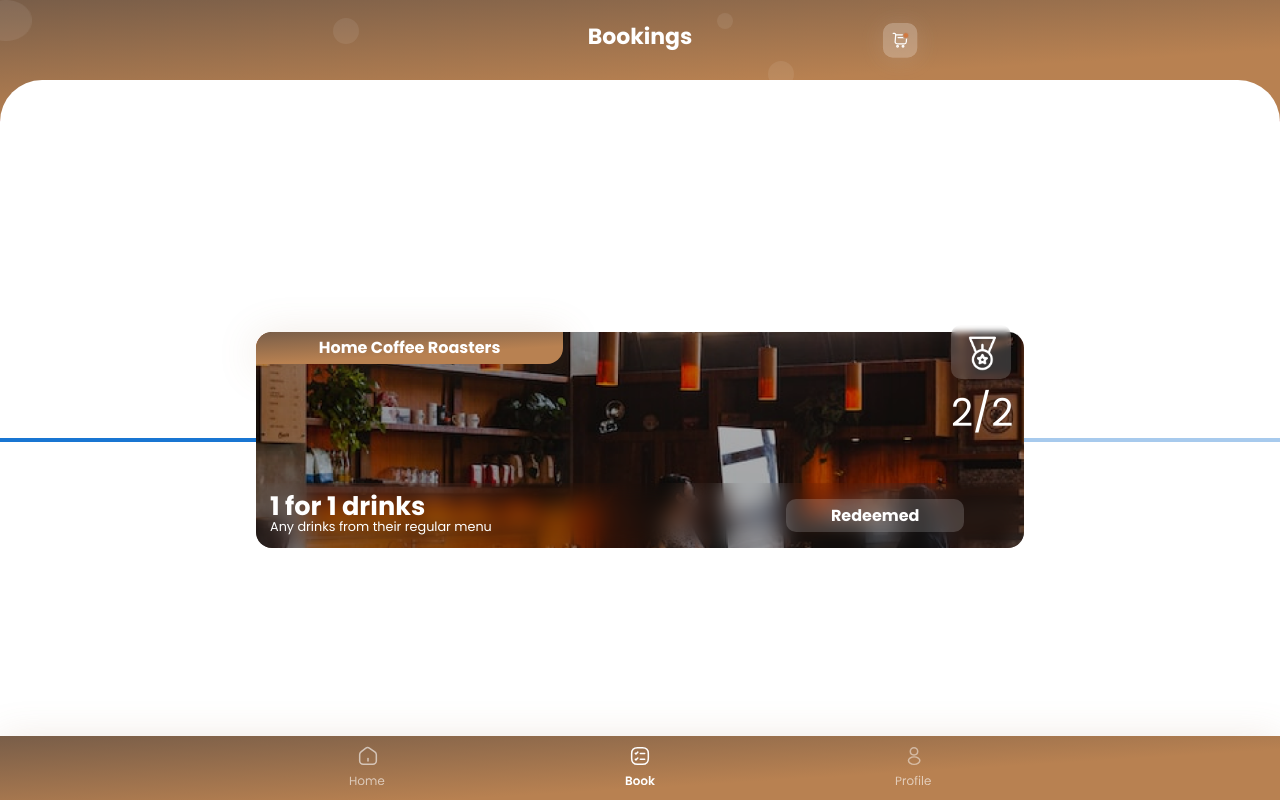
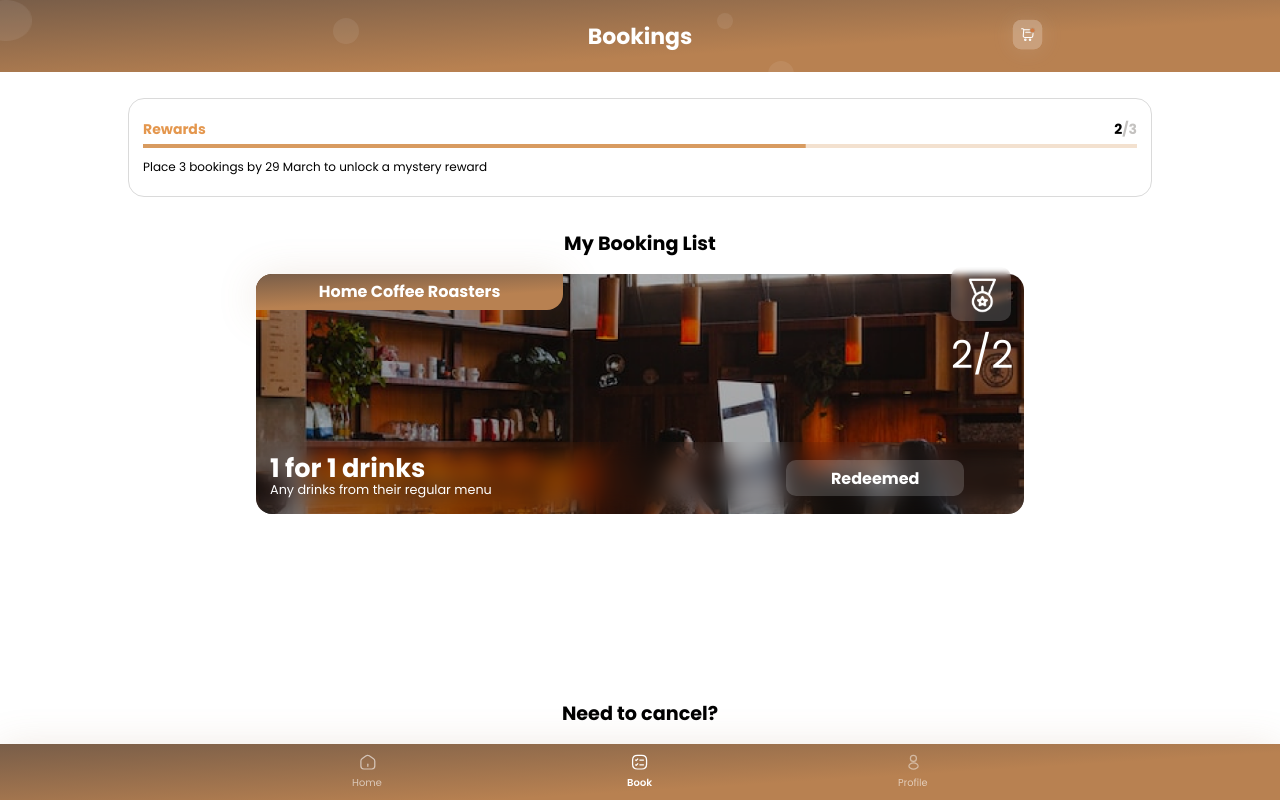
Before and after one commit to hustle-huts/hustlehuts-app, a Next.js app: page /bookings in a window 1280 px wide. Built offline with nearby package versions, Linux system fonts and the light colour scheme.

Commit message:
fixed top banner and updated bookings page

```diff
--- a/components/bottomNavbar/bottom-navbar.module.css
+++ b/components/bottomNavbar/bottom-navbar.module.css
@@ -3,7 +3,7 @@
     box-shadow: 0px 4px 40px rgba(160, 116, 78, 0.18);
     position: fixed;
     bottom: 0;
-    height: 8%;
+    height: 3.5rem;
     display: flex;
     padding: 10px 5%;
 }
--- a/components/topBanner/top-banner.module.css
+++ b/components/topBanner/top-banner.module.css
@@ -3,10 +3,11 @@
     width: 100%;
     /* the height of the elements below the top banner is set to 90% of \
     the page, leaving 10% total for the top-banner in the pages' css */
-    height: 15%;
+    height: 4.5rem;
     left: 0px;
     top: 0px;
     background: linear-gradient(176.54deg, #6D5747 -11.89%, #B88151 64.46%);
+    z-index: 3;
 }
 
 .header {
@@ -26,18 +27,11 @@
 
 .cart {
     position: absolute;
-    width: 70%;
-    height: 70%;
-    right: -15%;
+    width: 100%;
+    height: 100%;
     top: 0%;
-
+    right: -30%;
     z-index: 3;
-}
-
-@media (min-width: 600px) {
-    .cart {
-        right: -5%;
-    }
 }
 
 .leftEclipse {
--- /dev/null
+++ b/components/users/bookings-bar.module.css
@@ -0,0 +1,56 @@
+.container {
+    padding: 20px 14px;
+    display: flex;
+    flex-direction: column;
+    align-items: center;
+    width: 80%;
+    border: none;
+    margin-top: 10px;
+
+    text-align: center;
+    background-color: white;
+    border-radius: 16px;
+    border: 1px solid #DADADA;
+    justify-content: space-between;
+    height: fit-content;
+    text-align: center;
+    top:120px;
+}
+
+.title {
+    display: flex;
+    flex-direction: row;
+}
+
+.icon {
+    flex: 1;
+    margin-right: 6px;
+    height: 40px;
+}
+
+.reward {
+    display: flex;
+    flex-direction: column;
+    flex: 5;
+}
+
+.bar {
+    color: #D89B60;
+}
+
+.progress {
+    display: flex;
+    flex-direction: row;
+    justify-content: space-between;
+}
+
+.desc {
+    font-size: 12px;
+    font-weight: 400;
+    text-align: left;
+    margin-top: 10px;
+}
+
+.MuiLinearProgress-root {
+    height: 10px;
+  }
--- /dev/null
+++ b/components/users/bookings-bar.tsx
@@ -0,0 +1,24 @@
+import styles from './bookings-bar.module.css';
+import { LinearProgress } from '@mui/material';
+export default function BookingsBar() {
+
+    return (
+        <div className={styles.container}>
+            <div className={styles.title}>
+                <div className={styles.reward}>
+                    <div className={styles.progress}>
+                        <h1 style={{ fontSize:"14px", color:"#E4974E", textAlign:"left" }}>Rewards</h1>
+                        <span style={{display:"flex", flexDirection:"row", flex:" 2"}}>
+                            <h2 style={{ fontSize:"14px", color:"#000000", flex:"1"}}>2</h2>
+                            <h2 style={{ fontSize:"14px", color:"#C4C2C0", flex:"1" }}>/3</h2>
+                        </span>
+                    </div>
+                    <div style={{ height: '4px', color:"#D89B60", marginTop:'4px' }}>
+                        <LinearProgress color='inherit' variant='determinate' value={66.67} />
+                    </div>
+                    <p className={styles.desc}>Place 3 bookings by 29 March to unlock a mystery reward</p>
+                </div>
+            </div>
+        </div>
+        );
+}
--- a/pages/bookings/index.tsx
+++ b/pages/bookings/index.tsx
@@ -1,18 +1,26 @@
-import Button from '@/components/ui/button';
-import Input from '@/components/ui/input';
 import styles from '../../styles/Bookings.module.css';
 import CafeItem from '@/components/cafes/cafe-item';
 import BottomNavbar from '@/components/bottomNavbar/bottom-navbar';
 import TopBanner from '@/components/topBanner/top-banner';
+import BookingsBar from '@/components/users/bookings-bar';
 import { LinearProgress } from '@mui/material';
 
 export default function BookingsPage() {
     return (
         <div className={styles.container}>
             <TopBanner currentPage='book' />
-            <div className={styles.profileContainer}>
-                <LinearProgress variant="determinate" value={50} />
-                <CafeItem isOpen />
+            <div className={styles.bookingContainer}>
+                <BookingsBar />
+                <h1 className={styles.title}>
+                    My Booking List
+                </h1>
+                <div className={styles.cafeContainer} >
+                    <CafeItem isOpen />
+                </div>
+
+                <h1 className={styles.title}>
+                    Need to cancel?
+                </h1>
             </div>
             <BottomNavbar currentPage="book" />
         </div>
--- a/styles/Bookings.module.css
+++ b/styles/Bookings.module.css
@@ -1,23 +1,22 @@
-.container {
-    height: 100%;
-    width: 100%;
+.bookingContainer {
+    padding-top: 5.5rem;   /* 4.5rem is the height of top banner, and then add some more margin for aesthetics */
+    padding-bottom: 3.5rem;   /* height of bottom navbar */
+    text-align: center;
+
     display: flex;
-    background-color: brown;
     flex-direction: column;
-    align-content: center;
+    justify-content: center;
+    align-items: center;
+}
+
+.title {
+    margin-top: 2rem;
+    margin-bottom: 1rem;
+    height: 3rem; /* to overwrite the globals.css */
+    font-size: 1.2rem;
+}
+
+.cafeContainer {
+    display: flex;
     justify-content: center;
 }
-
-.profileContainer {
-    height: 90%;
-    width: 100%;
-    position: absolute;
-    bottom: 0px;
-    display: flex;
-    align-items: center;
-    background-color: white;
-    flex-direction: column;
-    align-content: center;
-    justify-content: center;
-    border-radius: 42px 42px 0px 0px;
-}
```
